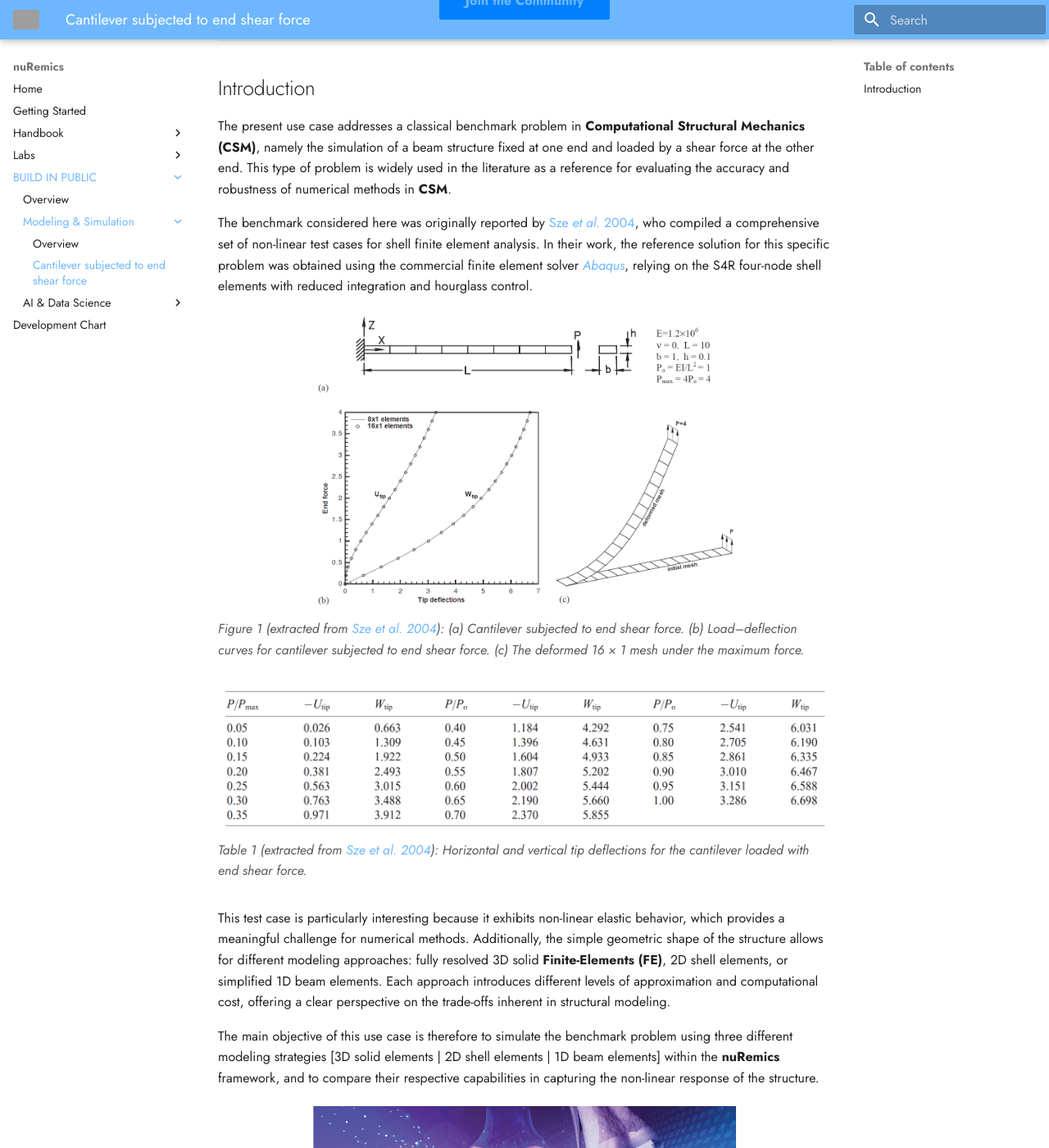
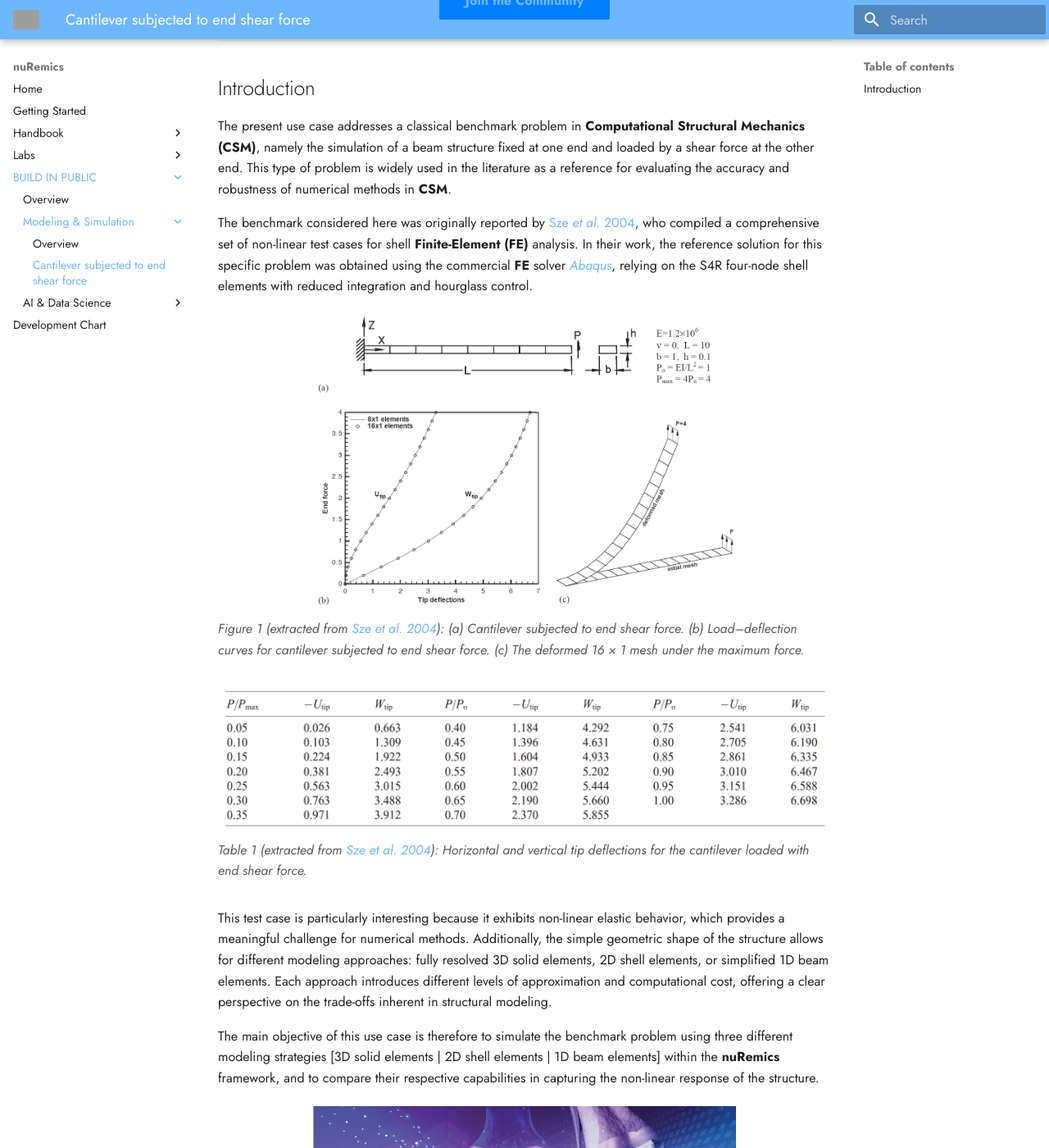
Before and after one commit to nuremics/nuremics-docs, an MkDocs documentation site: the page built from docs/build-in-public/cms/cantilever-shear.md, in a window 1280 px wide and 1400 px high, scrolled down 680 px. Shown: the whole window at 82% size. Built offline with MkDocs 1.6.1 and Material for MkDocs 9.7.7, drawn with Linux system fonts in a browser that asks for light colours; grey boxes are pictures that could not be loaded.

Commit message:
minor update

```diff
--- a/docs/build-in-public/cms/cantilever-shear.md
+++ b/docs/build-in-public/cms/cantilever-shear.md
@@ -218,7 +218,7 @@ Take part of the discussions on the Discord channel <code>#cantilever-shear</cod
 
 The present use case addresses a classical benchmark problem in **Computational Structural Mechanics (CSM)**, namely the simulation of a beam structure fixed at one end and loaded by a shear force at the other end. This type of problem is widely used in the literature as a reference for evaluating the accuracy and robustness of numerical methods in **CSM**.
 
-The benchmark considered here was originally reported by [Sze *et al.* 2004](https://doi.org/10.1016/j.finel.2003.11.001){:target="_blank"}, who compiled a comprehensive set of non-linear test cases for shell finite element analysis. In their work, the reference solution for this specific problem was obtained using the commercial finite element solver [*Abaqus*](https://www.3ds.com/products/simulia/abaqus){:target="_blank"}, relying on the S4R four-node shell elements with reduced integration and hourglass control.
+The benchmark considered here was originally reported by [Sze *et al.* 2004](https://doi.org/10.1016/j.finel.2003.11.001){:target="_blank"}, who compiled a comprehensive set of non-linear test cases for shell **Finite-Element (FE)** analysis. In their work, the reference solution for this specific problem was obtained using the commercial **FE** solver [*Abaqus*](https://www.3ds.com/products/simulia/abaqus){:target="_blank"}, relying on the S4R four-node shell elements with reduced integration and hourglass control.
 
 <figure class="wide-caption">
   <img src="../../../images/cantilever_shear_figure.png" width="70%"/>
@@ -236,7 +236,7 @@ The benchmark considered here was originally reported by [Sze *et al.* 2004](htt
   </figcaption>
 </figure>
 
-This test case is particularly interesting because it exhibits non-linear elastic behavior, which provides a meaningful challenge for numerical methods. Additionally, the simple geometric shape of the structure allows for different modeling approaches: fully resolved 3D solid **Finite-Elements (FE)**, 2D shell elements, or simplified 1D beam elements. Each approach introduces different levels of approximation and computational cost, offering a clear perspective on the trade-offs inherent in structural modeling.
+This test case is particularly interesting because it exhibits non-linear elastic behavior, which provides a meaningful challenge for numerical methods. Additionally, the simple geometric shape of the structure allows for different modeling approaches: fully resolved 3D solid elements, 2D shell elements, or simplified 1D beam elements. Each approach introduces different levels of approximation and computational cost, offering a clear perspective on the trade-offs inherent in structural modeling.
 
 The main objective of this use case is therefore to simulate the benchmark problem using three different modeling strategies [3D solid elements | 2D shell elements | 1D beam elements] within the **nuRemics** framework, and to compare their respective capabilities in capturing the non-linear response of the structure.
 
```
